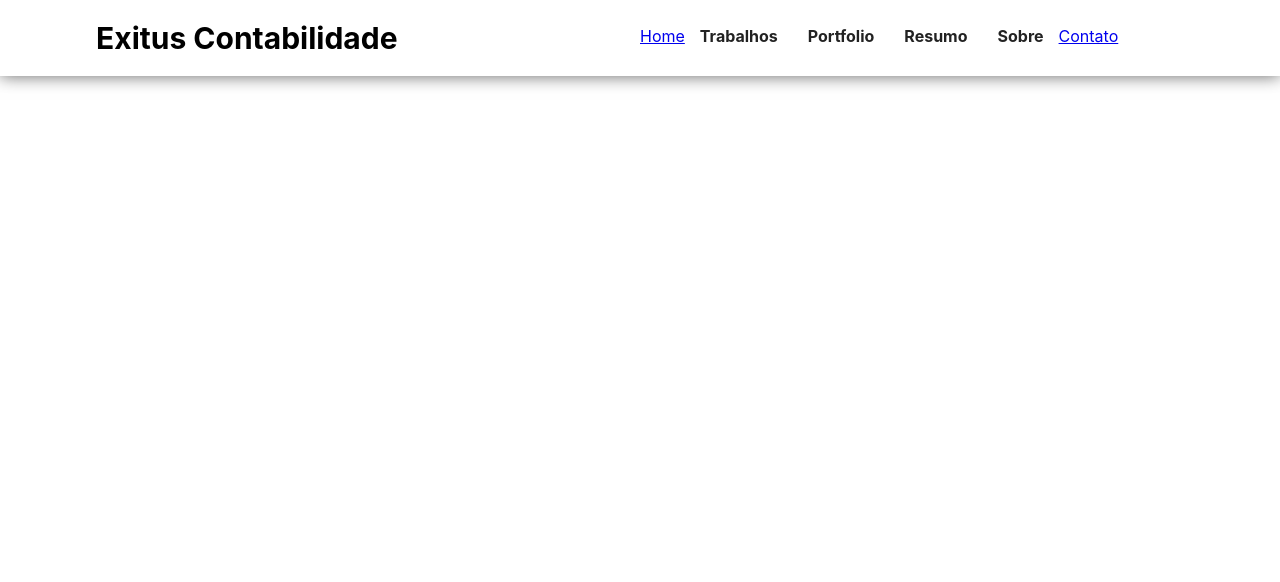
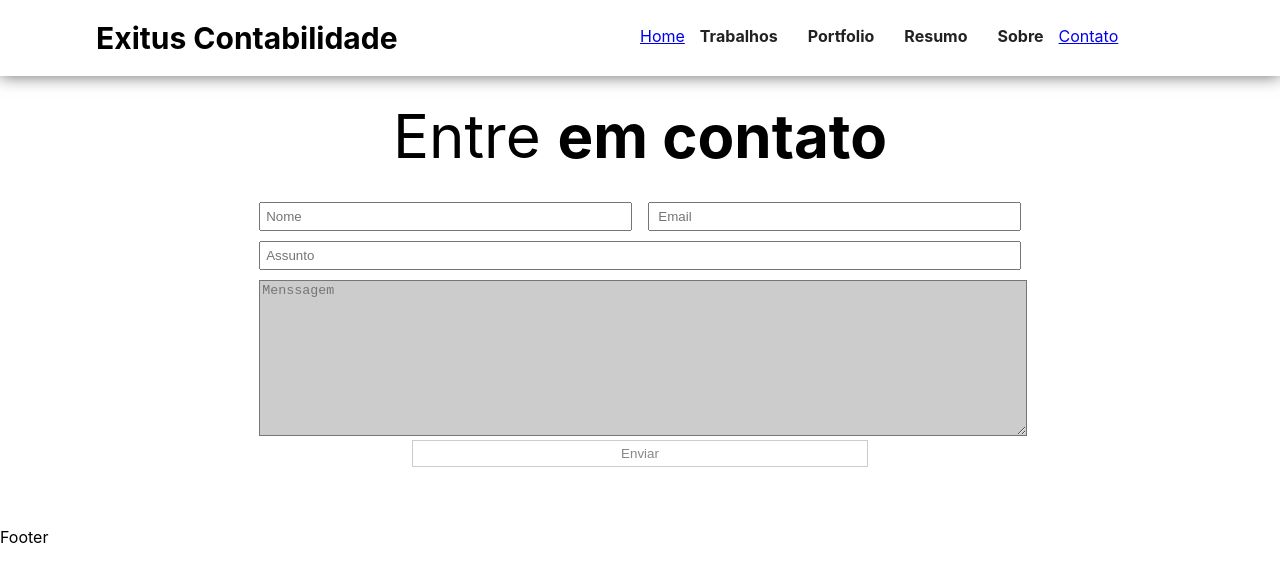
Before and after one commit to Rafael-Batista-Dev/contabiling, a React (Create React App) app: page /contato in a window 1280 px wide. Shown: the top 582 px of the page. Built offline with nearby package versions, Linux system fonts and the light colour scheme.

Commit message:
create page contato

```diff
--- a/src/components/Contato/index.js
+++ b/src/components/Contato/index.js
@@ -1,7 +1,40 @@
 import React from "react";
+import {
+  ContactSection,
+  ContactTitle,
+  Span,
+  Form,
+  FormInput,
+  InputText,
+  InputEmail,
+  InputExp,
+  TextArea,
+  InputSubmit,
+} from "./style.js";
 
+import Footer from "./../Footer";
 const Contato = () => {
-  return <div>Contato</div>;
+  return (
+    <React.Fragment>
+      <ContactSection>
+        <div class="container">
+          <ContactTitle>
+            <Span>Entre </Span>em contato
+          </ContactTitle>
+          <Form action="">
+            <FormInput>
+              <InputText type="text" placeholder="Nome" />
+              <InputEmail type="email" placeholder=" Email" />
+            </FormInput>
+            <InputExp type="text" class="sub" placeholder="Assunto" />
+            <TextArea cols="30" rows="10" placeholder="Menssagem"></TextArea>
+            <InputSubmit type="submit" value="Enviar" />
+          </Form>
+        </div>
+      </ContactSection>
+      <Footer />
+    </React.Fragment>
+  );
 };
 
 export default Contato;
--- /dev/null
+++ b/src/components/Contato/style.js
@@ -0,0 +1,56 @@
+import styled from "styled-components";
+
+export const ContactSection = styled.div`
+  padding: 50px 0;
+  text-align: center;
+`;
+
+export const ContactTitle = styled.h2`
+  font-size: 60px;
+  margin-bottom: 30px;
+`;
+
+export const Span = styled.span`
+  font-weight: normal;
+`;
+
+export const Form = styled.form`
+  width: 70%;
+  margin: auto;
+`;
+
+export const Input = styled.input`
+  box-sizing: border-box;
+  outline: 0;
+  padding: 5px;
+  margin-bottom: 10px;
+`;
+
+export const FormInput = styled.div`
+  overflow: hidden;
+`;
+export const InputText = styled(Input)`
+  float: left;
+  width: 49%;
+`;
+export const InputEmail = styled(Input)`
+  float: right;
+  width: 49%;
+`;
+
+export const InputExp = styled(Input)`
+  width: 100%;
+`;
+export const TextArea = styled.textarea`
+  width: 100%;
+  outline: 0;
+  background: #ccc;
+`;
+
+export const InputSubmit = styled(Input)`
+  width: 60%;
+  background: #fff;
+  border: 1px solid #ccc;
+  color: #888;
+  cursor: pointer;
+`;
```
